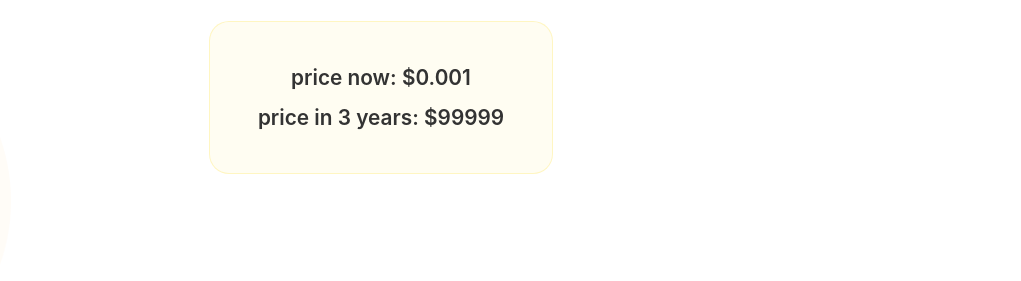
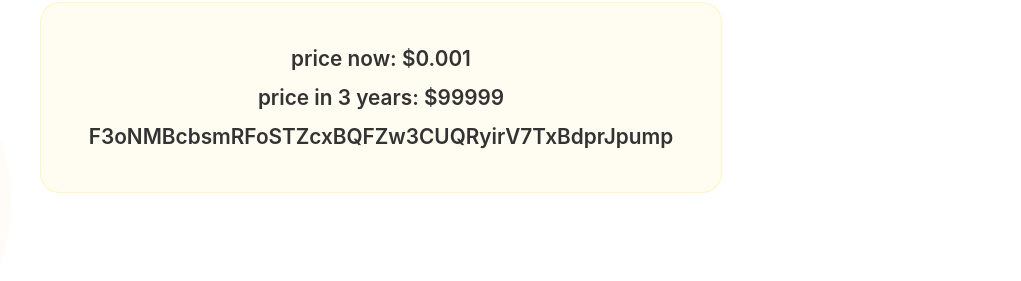
Before and after one commit to JamieMay2020/vcl, a plain HTML site: page index.html in a window 1280 px wide. Shown: the part 519-800 px from the top of the page, without its empty margins (259-1280 px from the left). Drawn offline with Linux system fonts and the light colour scheme.

Commit message:
Update index.html

```diff
--- a/index.html
+++ b/index.html
@@ -545,6 +545,7 @@
     <div class="hero-subtitle">
       <p>price now: $0.001</p>
       <p>price in 3 years: $99999</p>
+      <p>F3oNMBcbsmRFoSTZcxBQFZw3CUQRyirV7TxBdprJpump</p>
     </div>
   </section>
 
```
